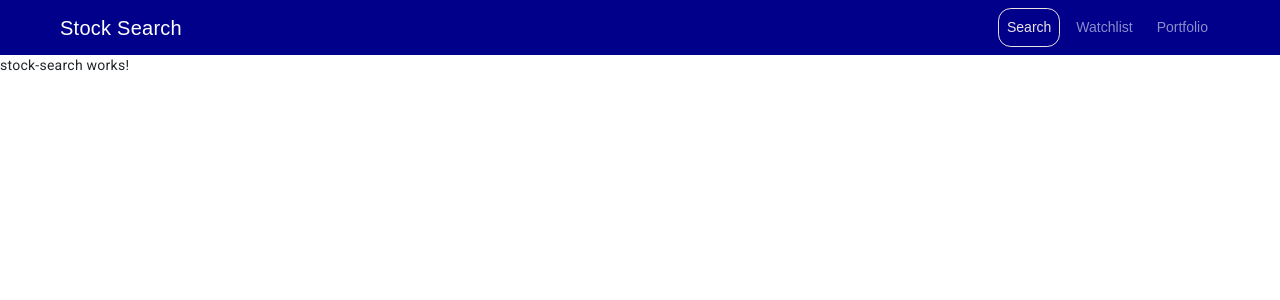
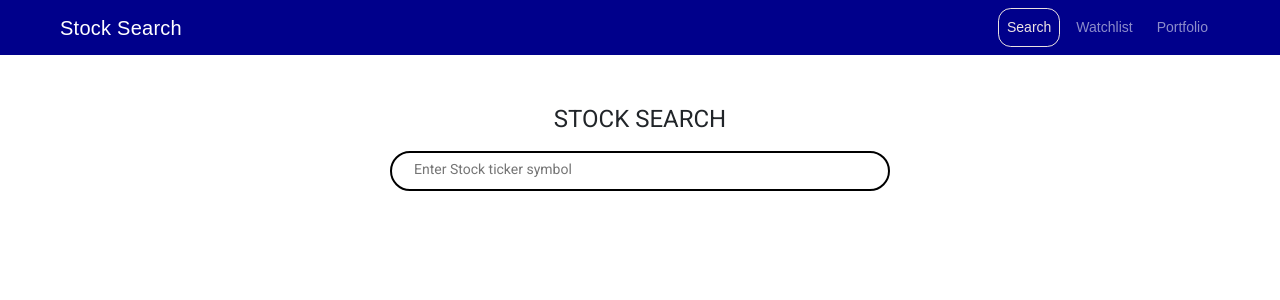
Before and after one commit to vedanth-subramaniam/Stock-Trading-MEAN-App, an Angular app: page / in a window 1280 px wide. Shown: the top 300 px of the page. Built offline with nearby package versions, Linux system fonts and the light colour scheme.

Commit message:
nav style changes and search comp init

```diff
--- a/package.json
+++ b/package.json
@@ -27,6 +27,7 @@
     "@popperjs/core": "^2.11.8",
     "axios": "^1.6.7",
     "bootstrap": "^5.3.3",
+    "bootstrap-icons": "^1.11.3",
     "express": "^4.18.2",
     "highcharts-angular": "^4.0.0",
     "rxjs": "~7.8.0",
--- a/src/app/app.component.ts
+++ b/src/app/app.component.ts
@@ -15,6 +15,5 @@ import {NgbModule} from "@ng-bootstrap/ng-bootstrap";
 })
 export class AppComponent {
   title = 'CSCI-571-Assignment-3-Angular';
-  showComponent: 'search' | 'wishlist' | 'portfolio' = 'search'; // Default to 'search'
-
+  showComponent: 'search' | 'wishlist' | 'portfolio' = 'search';
 }
--- a/src/app/stock-search/stock-search.component.css
+++ b/src/app/stock-search/stock-search.component.css
@@ -0,0 +1,21 @@
+.search-bar {
+  width: 500px;
+  height: 40px;
+  border: 2px solid #000;
+  border-radius: 25px;
+  padding: 5px 20px;
+  position: relative;
+}
+
+.search-input {
+  border: none;
+  outline: none;
+  width: calc(100% - 40px);
+}
+
+.search-button {
+  position: absolute;
+  right: 10px;
+  top: 50%;
+  transform: translateY(-50%);
+}
--- a/src/app/stock-search/stock-search.component.html
+++ b/src/app/stock-search/stock-search.component.html
@@ -1 +1,26 @@
-<p>stock-search works!</p>
+<section id="search-section">
+  <div class="container mt-5 d-flex flex-column justify-content-center">
+    <div class="d-flex justify-content-center">
+      <h1>STOCK SEARCH</h1>
+    </div>
+    <div class="d-flex justify-content-center">
+      <div class="search-bar">
+        <div class="input-group">
+          <input type="text" class="search-input" placeholder="Enter Stock ticker symbol">
+          <span class="input-group-addon glyphicon glyphicon-search"></span>
+          <span class="input-group-addon glyphicon glyphicon-remove-circle"></span>
+        </div>
+      </div>
+    </div>
+  </div>
+</section>
+<section id="common-company-info-section">
+</section>
+<section id="company-summary-section">
+</section>
+<section id="company-news-section">
+</section>
+<section id="company-charts-section">
+</section>
+<section id="company-insights-section">
+</section>
--- a/src/styles.css
+++ b/src/styles.css
@@ -1,5 +1,6 @@
 /* You can add global styles to this file, and also import other style files */
 @import "../node_modules/bootstrap/dist/css/bootstrap.css";
+@import "../node_modules/bootstrap-icons/font/bootstrap-icons.css";
 
 html, body { height: 100%; }
 body { margin: 0; font-family: Roboto, "Helvetica Neue", sans-serif; }
```
Also changed, not shown: src/app/app.component.html (+9 -3 lines), 1 other file (tests, documents, lock files or other folders).
